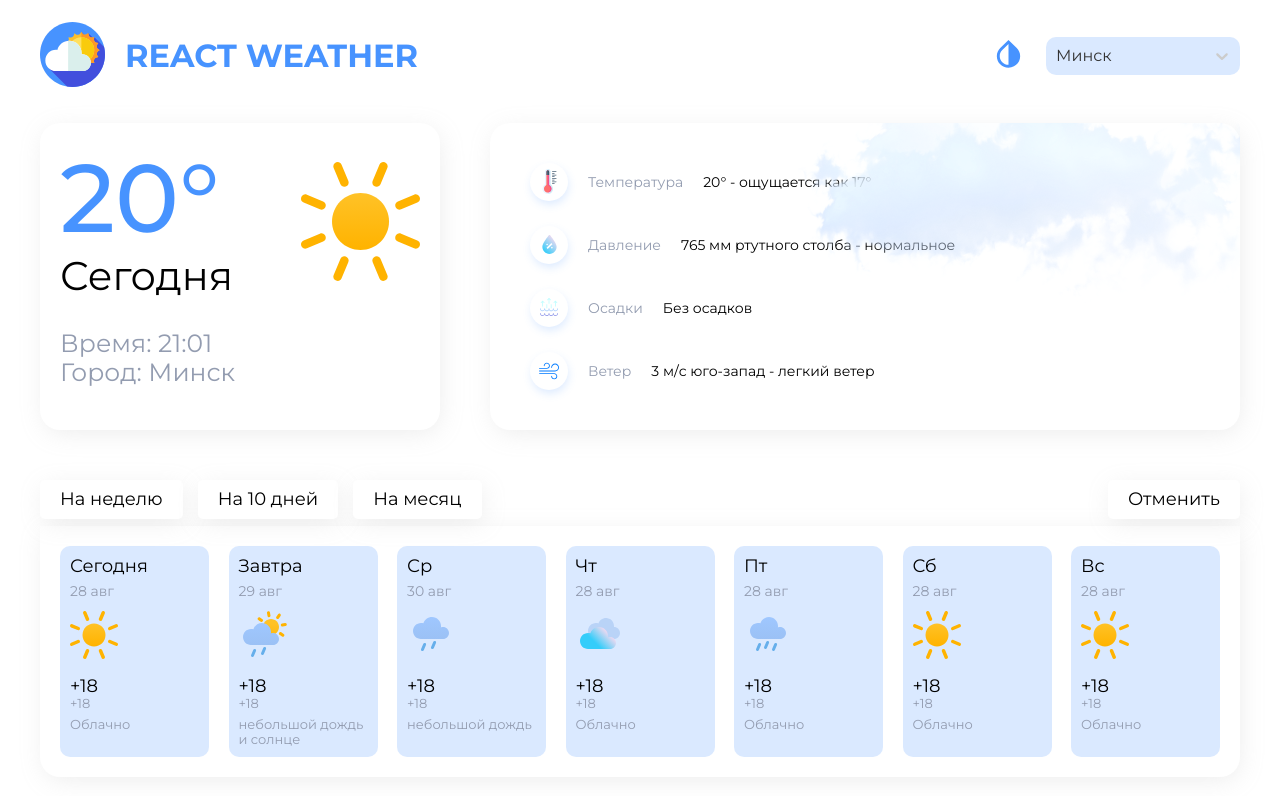
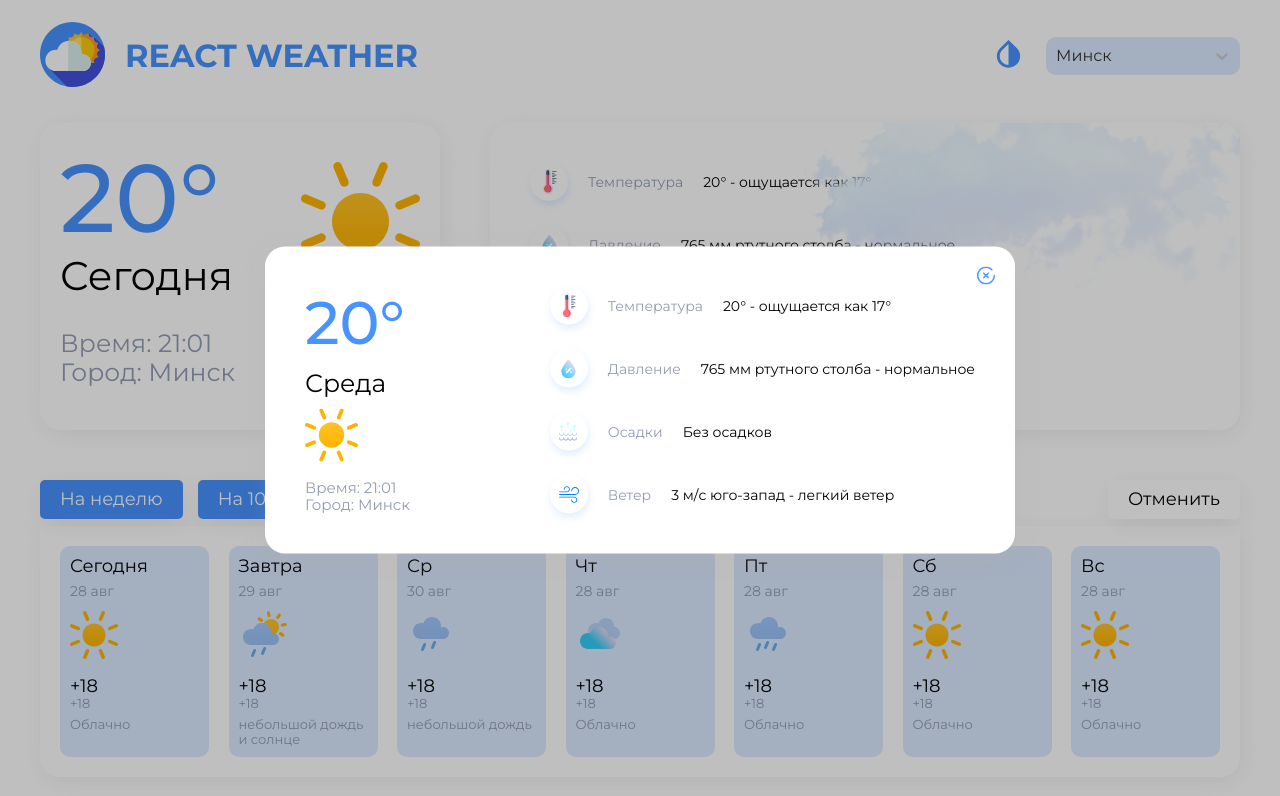
Before and after one commit to dimaurbanovich/weather, a React (Create React App) app: page / in a window 1280 px wide. Shown: the top 796 px of the page. Built offline with nearby package versions, Linux system fonts and the light colour scheme.

Commit message:
creaded Popup

```diff
--- a/src/App.tsx
+++ b/src/App.tsx
@@ -3,9 +3,12 @@
 import MonthStatistics from './pages/MonthStatistics/MonthStatistics';
 import { Routes, Route } from 'react-router-dom';
 import Header from './shared/Header/Header';
+import Popup from './shared/Popup/Popup';
 
 function App() {
   return (
+    <>
+      <Popup />
       <div className="container">
         <Header />
         <Routes>
@@ -13,6 +16,7 @@
           <Route path="/month-statistics" element={<MonthStatistics />} />
         </Routes>
       </div>
+    </>
   );
 }
 
--- a/src/pages/Home/components/Days/Days.module.scss
+++ b/src/pages/Home/components/Days/Days.module.scss
@@ -6,7 +6,7 @@
   flex-wrap: wrap;
   padding: 20px;
   width: 100%;
-  background-color: var(#{--components-background-default});
+  background-color: $light-background;
   box-shadow: $box-shadow;
   border-radius: 0 0 $border-radius $border-radius;
 }
--- a/src/pages/Home/components/Days/Tabs.tsx
+++ b/src/pages/Home/components/Days/Tabs.tsx
@@ -19,7 +19,7 @@
     <div className={s.tabs}>
       <div className={s.tabs_wrapper}>
         {tabs.map((tab) => (
-          <button className={s.tab} key={tab.value}>
+          <button className={`${s.tab} ${s.active}`} key={tab.value}>
             {tab.value}
           </button>
         ))}
--- a/src/pages/Home/components/ThisDayInfo/ThisDayInfo.module.scss
+++ b/src/pages/Home/components/ThisDayInfo/ThisDayInfo.module.scss
@@ -7,7 +7,7 @@
   width: 100%;
   box-shadow: $box-shadow;
   border-radius: $border-radius;
-  background: var(#{--components-background-default});
+  background: $light-background;
 }
 
 .item {
--- /dev/null
+++ b/src/shared/Popup/Popup.module.scss
@@ -0,0 +1,69 @@
+@import '../../styles/variables.scss';
+
+.popup {
+  position: absolute;
+  top: 50%;
+  left: 50%;
+  transform: translate(-50%, -50%);
+  z-index: 1001;
+  display: flex;
+  align-items: center;
+  justify-content: space-between;
+  padding: 40px;
+  max-width: 750px;
+  width: 100%;
+  box-shadow: $box-shadow;
+  border-radius: $border-radius;
+  background: $light-background;
+}
+
+.blur {
+  position: absolute;
+  z-index: 1000;
+  width: 100%;
+  height: 100vh;
+  background: rgba(0, 0, 0, 0.25);
+}
+
+.close {
+  position: absolute;
+  top: 20px;
+  right: 20px;
+  cursor: pointer;
+  svg {
+    transition: 0.3;
+  }
+  &:hover {
+    svg {
+      transform: rotate(360deg);
+    }
+  }
+}
+
+.day {
+  .day__temp {
+    font-weight: 500;
+    font-size: 60px;
+    color: $primary-color;
+    margin-bottom: 12px;
+  }
+  .day__name {
+    font-weight: 400;
+    font-size: 25px;
+    color: #000;
+    margin-bottom: 12px;
+  }
+  .img {
+    svg {
+      width: 53px;
+      height: 53px;
+    }
+    margin-bottom: 12px;
+  }
+  .day__time, .day__city{
+    margin: 0;
+    font-weight: 400;
+    font-size: 15px;
+    color: $base-color;
+  }
+}
--- /dev/null
+++ b/src/shared/Popup/Popup.tsx
@@ -0,0 +1,63 @@
+import React from 'react';
+import GlobalSvgSelector from '../../assets/icons/global/GlobalSvgSelector';
+import { IItem } from '../../pages/Home/components/ThisDayInfo/ThisDayInfo';
+import ThisDayItem from '../../pages/Home/components/ThisDayInfo/ThisDayItem';
+import s from './Popup.module.scss';
+
+type Props = {};
+
+const Popup = (props: Props) => {
+  const items = [
+    {
+      icon_id: 'temp',
+      name: 'Температура',
+      value: '20° - ощущается как 17°',
+    },
+    {
+      icon_id: 'pressure',
+      name: 'Давление',
+      value: '765 мм ртутного столба - нормальное',
+    },
+    {
+      icon_id: 'precipitation',
+      name: 'Осадки',
+      value: 'Без осадков',
+    },
+    {
+      icon_id: 'wind',
+      name: 'Ветер',
+      value: '3 м/с юго-запад - легкий ветер',
+    },
+  ];
+
+  return (
+    <>
+      <div className={s.blur}></div>
+      <div className={s.popup}>
+        <div className={s.day}>
+          <div className={s.day__temp}>20°</div>
+          <div className={s.day__name}>Среда</div>
+          <div className={s.img}>
+            <GlobalSvgSelector id="sun" />
+          </div>
+          <h2 className={s.day__time}>
+            Время: <span>21:01</span>
+          </h2>
+          <h2 className={s.day__city}>
+            Город: <span>Минск</span>
+          </h2>
+        </div>
+        <div className={s.this__day_info_items}>
+          {items.map((item: IItem) => (
+            <ThisDayItem key={item.icon_id} item={item} />
+          ))}
+        </div>
+        <div className={s.close}>
+          <GlobalSvgSelector id="close" />
+        </div>
+      </div>
+    </>
+  );
+};
+
+export default Popup;
```
Lines whose indentation alone changed are shown as unchanged.
